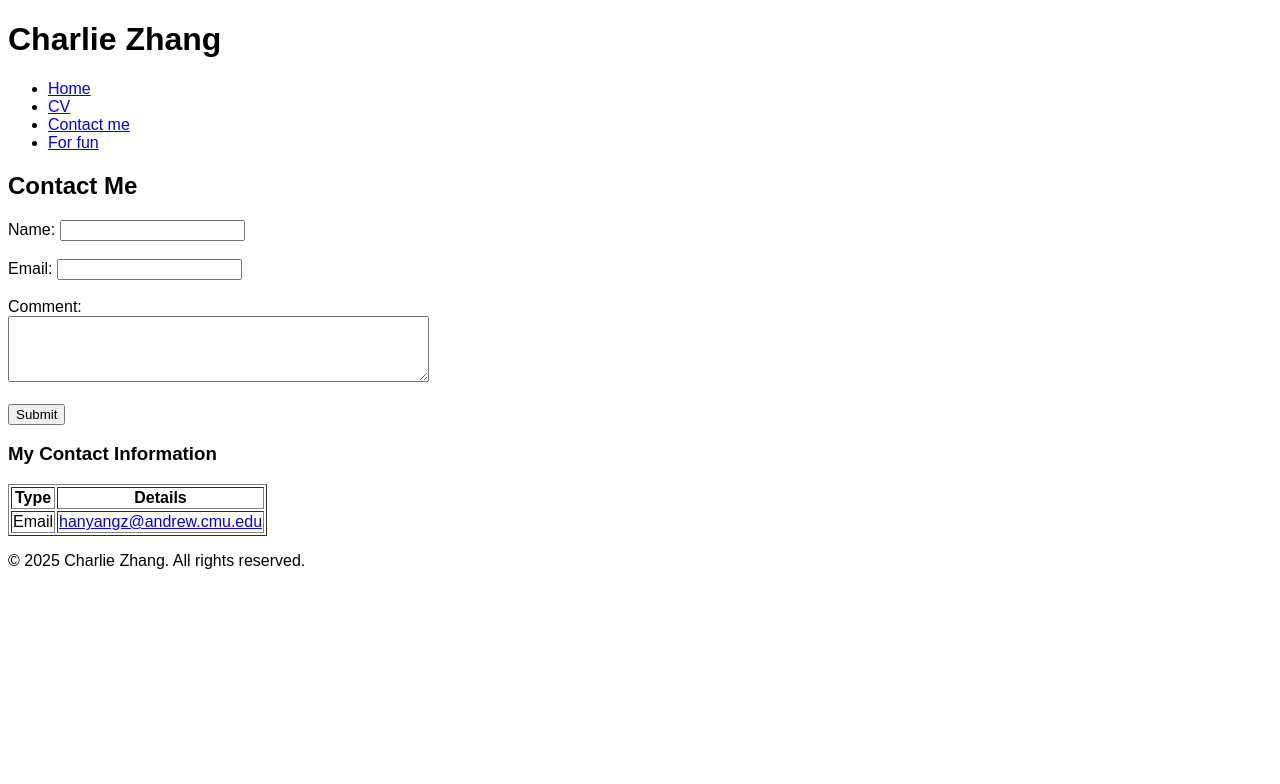
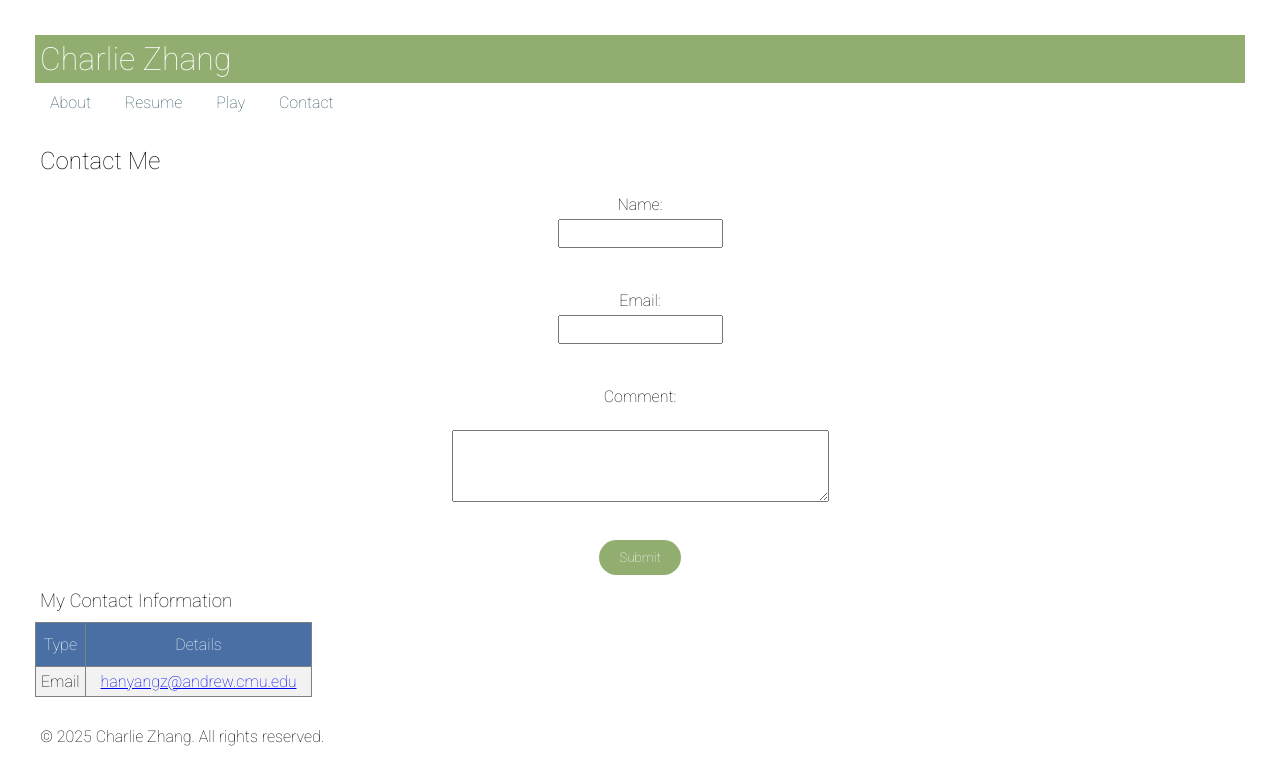
Before and after one commit to charliez07/WebDevLabs, a plain HTML site: page views/contact.html in a window 1280 px wide. Drawn offline with Linux system fonts and the light colour scheme.

Commit message:
Add files via upload

```diff
--- /dev/null
+++ b/static/style.css
@@ -0,0 +1,58 @@
+* {
+    font-family: "Roboto", sans-serif;
+    font-optical-sizing: auto;
+    font-weight: 100;
+    font-style: normal;
+    font-variation-settings:
+        "wdth" 100;
+    padding: 5px;
+    margin: 5px;
+}
+
+header {
+    color: white;
+}
+
+#webname {
+    background-color: #92ad70;
+}
+
+nav a {
+    text-decoration: none;
+    color: #2b4f60;
+    margin-right: 15px;
+}
+
+table {
+    width: fit-content;
+    border-collapse: collapse;
+}
+
+th {
+    padding: 12px 0;
+    background-color: #4a6fa5;
+    color: white;
+}
+
+tr:nth-child(even) {
+    background-color: #f2f2f2;
+}
+
+form * {
+    display: block;
+    margin: auto;
+    text-align: center;
+}
+
+input[type="submit"] {
+    background-color: #92ad70;
+    color: white;
+    border: none;
+    border-radius: 25px;
+    padding: 10px 20px;
+    cursor: pointer;
+}
+
+input[type="submit"]:hover {
+    background-color: #92ad70;
+}
--- a/views/contact.html
+++ b/views/contact.html
@@ -7,17 +7,19 @@
     <meta name="author" content="Charlie Zhang">
     <meta name="keywords" content="Carnegie Mellon University, Information Systems">
     <meta name="description" content="Charlie's contact page">
+    <link rel="preconnect" href="https://fonts.googleapis.com">
+    <link rel="preconnect" href="https://fonts.gstatic.com" crossorigin>
+    <link href="https://fonts.googleapis.com/css2?family=Roboto:ital,wght@0,100..900;1,100..900&display=swap" rel="stylesheet">
+    <link rel="stylesheet" href="../static/style.css">
 </head>
-<body style="font-family: Arial">
+<body>
     <header>
-        <h1>Charlie Zhang</h1>
+        <h1 id="webname">Charlie Zhang</h1>
         <nav>
-            <ul>
-                <li><a href="../index.html">Home</a></li>
-                <li><a href="cv.html">CV</a></li>
-                <li><a href="contact.html">Contact me</a></li>
-                <li><a href="fun.html">For fun</a></li>
-            </ul>
+            <a href="../index.html">About</a>
+            <a href="cv.html">Resume</a>
+            <a href="fun.html">Play</a>
+            <a href="contact.html">Contact</a>
         </nav>
     </header>
 
```
Also changed, not shown: index.html (+10 -8 lines), views/cv.html (+18 -8 lines), views/fun.html (+10 -8 lines).
